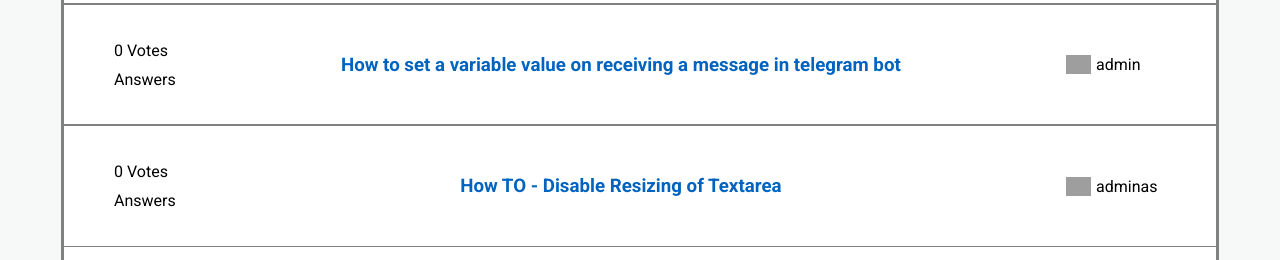
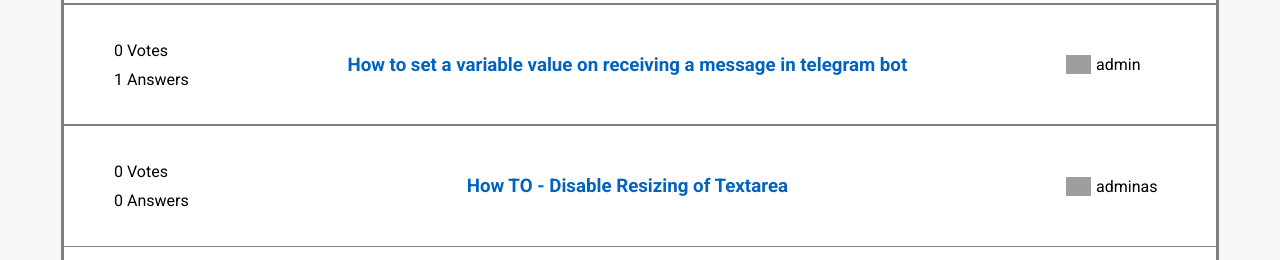
Before and after one commit to batym24/Galutinis-atsiskaitymas, a React (Create React App) app: page /home in a window 1280 px wide. Shown: the part 279-539 px from the top of the page. Built offline with nearby package versions, Linux system fonts and the light colour scheme; data requests are answered from the project's data file; grey boxes are pictures that could not be loaded.

Commit message:
Added functionality to show how many answers every particular question have

```diff
--- a/src/components/Pages/Home.jsx
+++ b/src/components/Pages/Home.jsx
@@ -79,11 +79,11 @@ const Home = () => {
                 <div className="questions">
                     {
                         questions.map(question => {
-                            const answer = answers.find(answer => answer.questionId === question.id)
+                            const questionAnswers = answers.filter(answer => answer.questionId === question.id)
                             return (<Question
                                 key={question.id}
                                 question = {question}
-                                answer = {answer}
+                                questionAnswers = {questionAnswers}
                             />)
                         }
                             )
--- a/src/components/UI/Molecules/Question.jsx
+++ b/src/components/UI/Molecules/Question.jsx
@@ -46,16 +46,15 @@ const StyledDiv = styled.div`
         width: 100px;
     }
 `
-const Question = ({question, answer}) => {
+const Question = ({question, questionAnswers}) => {
 
-    console.log(answer)
     const {users} = useContext(UsersContext)
 
     return (
         <StyledDiv>
             <div className="votes-answers">
                 <span>{question.questionUpvotes} Votes</span>
-                <span>Answers</span>
+                <span>{[...questionAnswers].length} Answers</span>
             </div>
             <div className="question-title">
                 <Link to={`/question/${question.id}`}><h3>{question.title}</h3></Link>
```
